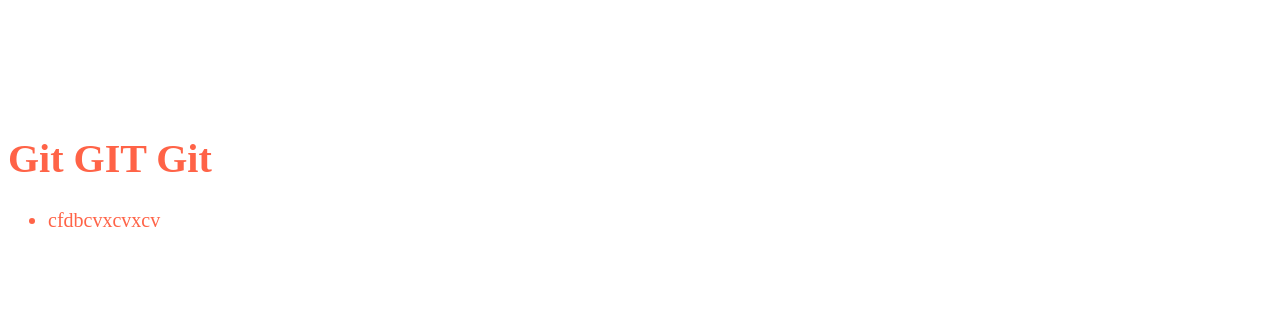
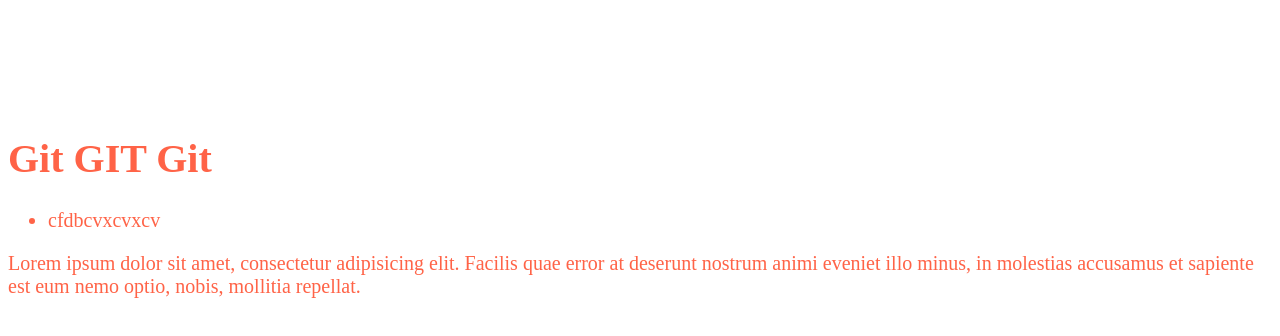
Before and after one commit to ZlobnuiYA/git, a plain HTML site: page index.html in a window 1280 px wide. Drawn offline with Linux system fonts and the light colour scheme.

Commit message:
Second Co

```diff
--- a/index.html
+++ b/index.html
@@ -12,5 +12,6 @@
 		<li>cfdbcvxcvxcv</li>
 
 	</ul>
+	<p>Lorem ipsum dolor sit amet, consectetur adipisicing elit. Facilis quae error at deserunt nostrum animi eveniet illo minus, in molestias accusamus et sapiente est eum nemo optio, nobis, mollitia repellat.</p>
 </body>
 </html>
```
